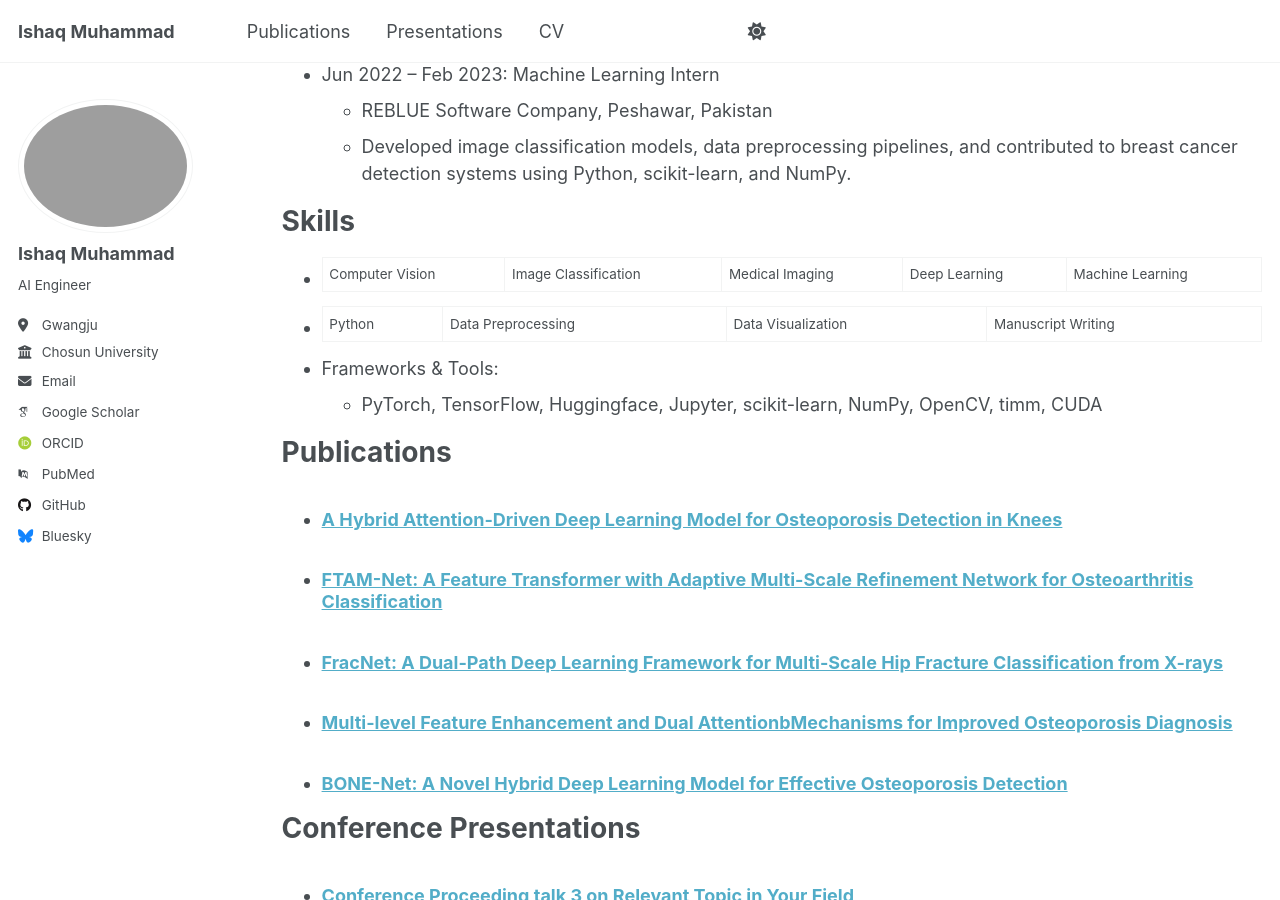
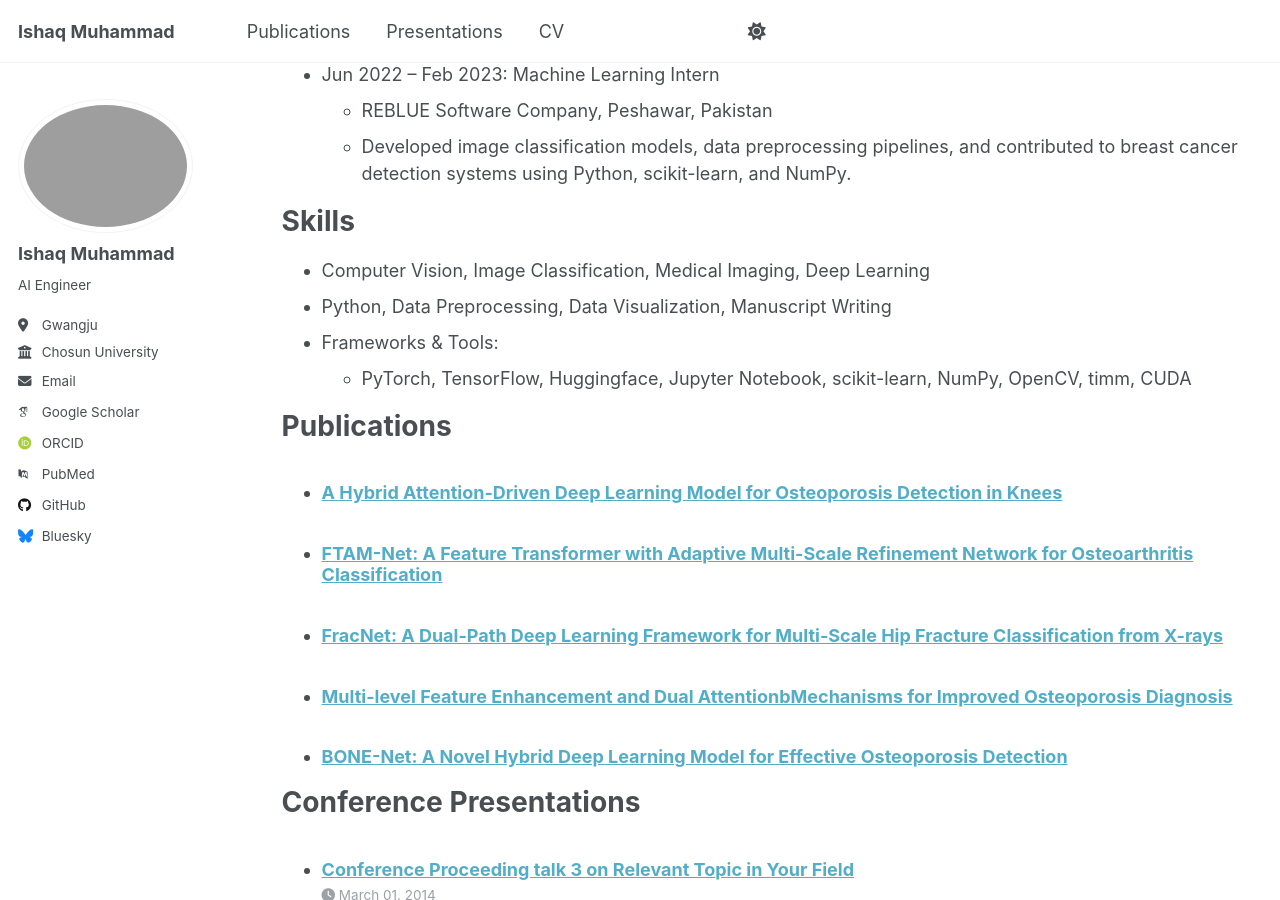
Before and after one commit to IshaqMKhan/IshaqMKhan.github.io, a Jekyll site: the page built from _pages/cv.md, in a window 1280 px wide and 900 px high, scrolled down 706 px. Built offline with Jekyll 4.4.1, drawn with Linux system fonts in a browser that asks for light colours; some web fonts are replaced; a script that is not in the unit is left out.

Commit message:
Update cv.md

```diff
--- a/_pages/cv.md
+++ b/_pages/cv.md
@@ -35,10 +35,10 @@ Work experience
 
 Skills
 ======
-* Computer Vision | Image Classification | Medical Imaging | Deep Learning | Machine Learning
-* Python | Data Preprocessing | Data Visualization | Manuscript Writing
+* Computer Vision, Image Classification, Medical Imaging, Deep Learning
+* Python, Data Preprocessing, Data Visualization, Manuscript Writing
 * Frameworks & Tools:
-  * PyTorch, TensorFlow, Huggingface, Jupyter, scikit-learn, NumPy, OpenCV, timm, CUDA
+  * PyTorch, TensorFlow, Huggingface, Jupyter Notebook, scikit-learn, NumPy, OpenCV, timm, CUDA
 
 Publications
 ======
```
